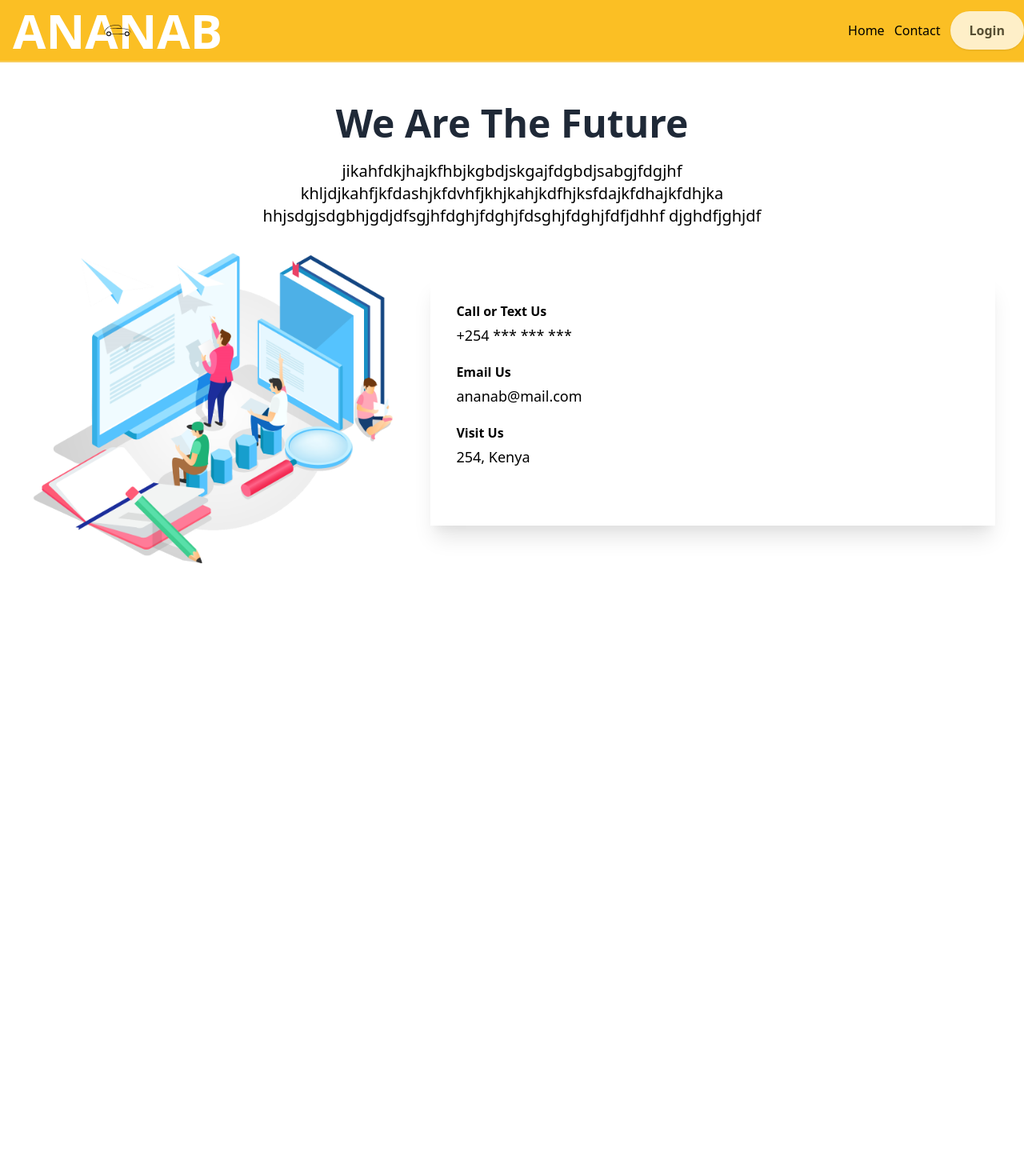
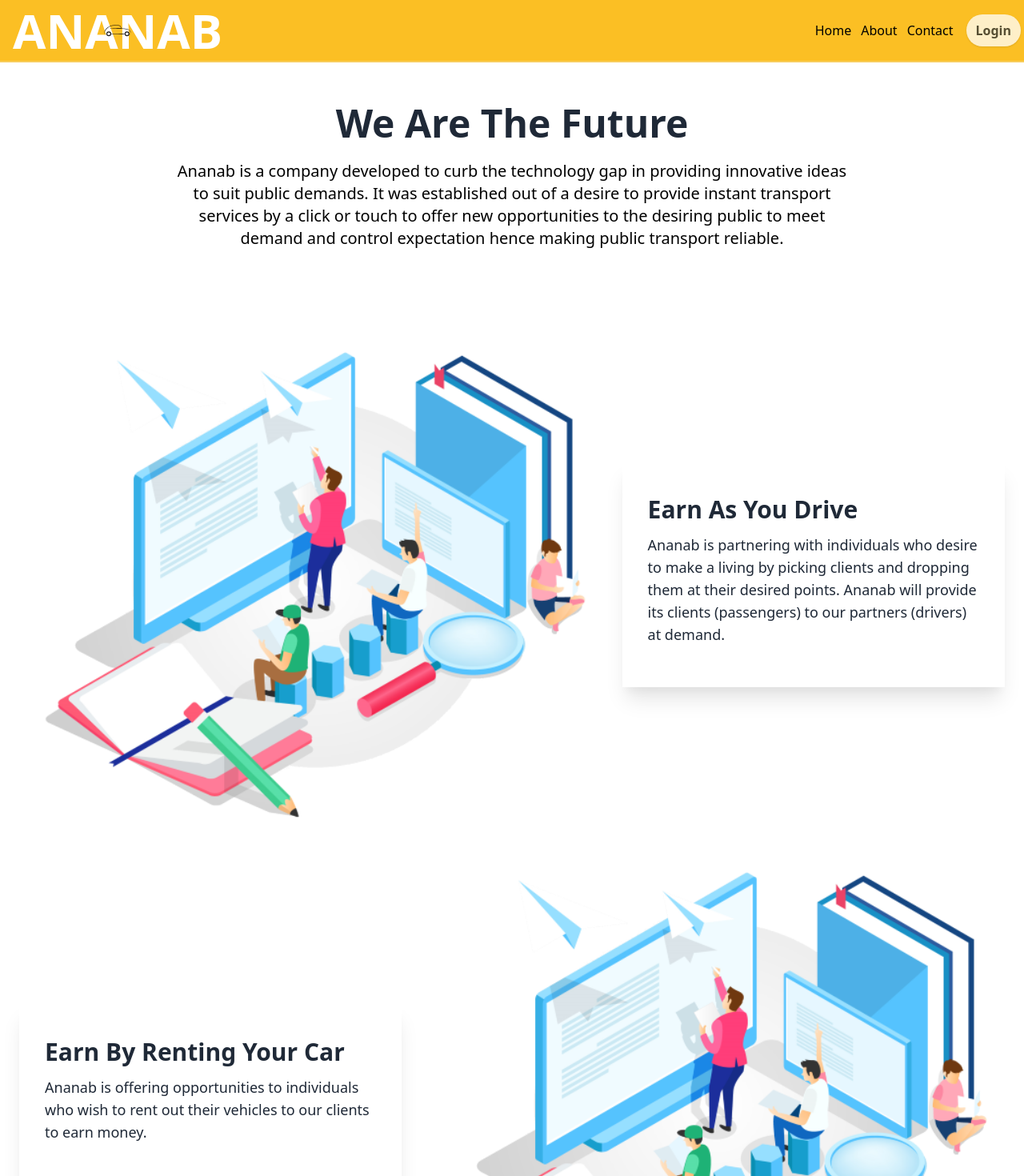
Before and after one commit to josmich100/ananab, a Next.js app: page /about in a window 1280 px wide. Shown: the top 1470 px of the page at 80% size. Before the commit the page ends 800 px from the top, so only its background shows below. Built offline with nearby package versions, Linux system fonts and the light colour scheme.

Commit message:
about page

```diff
--- a/components/Hero.js
+++ b/components/Hero.js
@@ -3,7 +3,7 @@ import Image from "next/image";
 
 function Hero() {
   return (
-    <div className="bg-yellow-400">
+    <div className="h-full bg-yellow-400">
       <div className="pt-24">
         <div className="container px-3 mx-auto flex flex-wrap flex-col md:flex-row items-center">
           <div className="flex flex-col w-full md:w-2/5 justify-center items-start text-center md:text-left">
@@ -12,7 +12,7 @@ function Hero() {
               The Future of Transport Services
             </p>
             <button className="mx-auto lg:mx-0 hover:underline bg-white text-gray-800 font-bold rounded-full my-6 py-4 px-8 shadow-lg focus:outline-none focus:shadow-outline transform transition hover:scale-105 duration-300 ease-in-out">
-              Register Now
+              <a href="/register">Register Now</a>
             </button>
           </div>
 
--- a/components/NavBar.js
+++ b/components/NavBar.js
@@ -47,13 +47,21 @@ const NavBar = (props) => {
               </svg>
             </button>
           </div>
+
           <div className="w-full flex-shrink lg:flex lg:items-center lg:w-auto hidden mt-2 lg:mt-0 bg-white lg:bg-transparent text-black p-4 lg:p-0 z-20">
             {props.children}
 
+            {/* <a
+              href="/register"
+              id="navAction"
+              className="mx-auto lg:mx-1 hover:underline bg-white text-gray-800 font-bold rounded-full mt-4 lg:mt-0 py-2 px-3 shadow opacity-75 focus:outline-none focus:shadow-outline transform transition hover:scale-105 duration-300 ease-in-out"
+            >
+              Register
+            </a> */}
             <a
               href="/login"
               id="navAction"
-              className="mx-auto lg:mx-0 hover:underline bg-white text-gray-800 font-bold rounded-full mt-4 lg:mt-0 py-3 px-6 shadow opacity-75 focus:outline-none focus:shadow-outline transform transition hover:scale-105 duration-300 ease-in-out"
+              className="mx-auto lg:mx-1 hover:underline bg-white text-gray-800 font-bold rounded-full mt-4 lg:mt-0 py-2 px-3 shadow opacity-75 focus:outline-none focus:shadow-outline transform transition hover:scale-105 duration-300 ease-in-out"
             >
               Login
             </a>
--- a/pages/about.js
+++ b/pages/about.js
@@ -12,41 +12,54 @@ function About() {
         background="bg-yellow-400"
         children={[
           <Links name="Home" dir="/" />,
+          <Links name="About" dir="about" />,
           <Links name="Contact" dir="contact" />,
         ]}
       />
+      <style>
+        @import
+        url('https://cdnjs.cloudflare.com/ajax/libs/MaterialDesign-Webfont/5.3.45/css/materialdesignicons.min.css')
+      </style>
+
       <Section
-        spacing="mt-20"
+        spacing="my-20"
         title="We Are The Future"
-        description="jikahfdkjhajkfhbjkgbdjskgajfdgbdjsabgjfdgjhf khljdjkahfjkfdashjkfdvhfjkhjkahjkdfhjksfdajkfdhajkfdhjka hhjsdgjsdgbhjgdjdfsgjhfdghjfdghjfdsghjfdghjfdfjdhhf djghdfjghjdf"
+        description="Ananab is a company developed to curb the technology gap in providing innovative ideas to suit public demands. It was established out of a desire to provide instant transport services by a click or touch to offer new opportunities to the desiring public to meet demand and control expectation hence making public transport reliable."
       />
 
       <SplitScreens
         children={[
-          <img className="w-full md:w-2/5 z-50" src="hero.png" />,
-          <div className="w-full md:w-1/3 p-6 flex flex-col flex-grow flex-shrink ">
-            <div className="flex-1 bg-white rounded-t rounded-b-none overflow-hidden shadow-xl">
-              <div className="flex flex-col bg-white p-8">
-                <div className="flex -mx-3">
-                  <div className="w-full px-3 mb-5">
-                    <h5 className="font-bold">Call or Text Us</h5>
-                    <p className="text-lg mb-5">
-                      <i class="mdi mdi-phone text-2xl"></i>
-                      +254 *** *** ***
-                    </p>
-                    <h5 className="font-bold">Email Us</h5>
-                    <p className="text-lg mb-5">
-                      <i class="mdi mdi-email text-2xl"></i> ananab@mail.com
-                    </p>
-                    <h5 className="font-bold">Visit Us</h5>
-                    <p className="text-lg mb-5">
-                      <i class="mdi mdi-map text-2xl"></i> 254, Kenya
-                    </p>
-                  </div>
-                </div>
-              </div>
+          <img className="w-full md:w-3/5" src="hero.png" />,
+          <div className="w-full md:w-2/5 p-6 flex flex-col flex-grow flex-shrink ">
+            <div className="flex-1 bg-white overflow-hidden shadow-xl p-8 -mx-3">
+              <h5 className="text-3xl text-gray-800 font-bold py-3">
+                Earn As You Drive
+              </h5>
+              <p className="text-lg text-gray-800 mb-5">
+                Ananab is partnering with individuals who desire to make a
+                living by picking clients and dropping them at their desired
+                points. Ananab will provide its clients (passengers) to our
+                partners (drivers) at demand.
+              </p>
             </div>
           </div>,
+        ]}
+      />
+
+      <SplitScreens
+        children={[
+          <div className="w-full md:w-2/5 p-6 flex flex-col flex-grow flex-shrink ">
+            <div className="flex-1 bg-white overflow-hidden shadow-xl p-8 -mx-3">
+              <h5 className="text-3xl text-gray-800 font-bold py-3">
+                Earn By Renting Your Car
+              </h5>
+              <p className="text-lg text-gray-800 mb-5">
+                Ananab is offering opportunities to individuals who wish to rent
+                out their vehicles to our clients to earn money.
+              </p>
+            </div>
+          </div>,
+          <img className="w-full md:w-3/5" src="hero.png" />,
         ]}
       />
     </div>
--- a/pages/contact.js
+++ b/pages/contact.js
@@ -40,6 +40,7 @@ function Contact() {
         children={[
           <Links name="Home" dir="/" />,
           <Links name="About" dir="about" />,
+          <Links name="Contact" dir="contact" />,
         ]}
       />
       <style>
@@ -64,16 +65,16 @@ function Contact() {
                   <div className="w-full px-3 mb-5">
                     <h5 className="font-bold">Call or Text Us</h5>
                     <p className="text-lg mb-5">
-                      <i class="mdi mdi-phone text-2xl"></i>
+                      <i className="mdi mdi-phone text-2xl"></i>
                       +254 *** *** ***
                     </p>
                     <h5 className="font-bold">Email Us</h5>
                     <p className="text-lg mb-5">
-                      <i class="mdi mdi-email text-2xl"></i> ananab@mail.com
+                      <i className="mdi mdi-email text-2xl"></i> ananab@mail.com
                     </p>
                     <h5 className="font-bold">Visit Us</h5>
                     <p className="text-lg mb-5">
-                      <i class="mdi mdi-map text-2xl"></i> 254, Kenya
+                      <i className="mdi mdi-map text-2xl"></i> 254, Kenya
                     </p>
                   </div>
                 </div>
--- a/pages/index.js
+++ b/pages/index.js
@@ -3,10 +3,6 @@ import Image from "next/image";
 import Hero from "../components/Hero";
 import Links from "../components/Links";
 import NavBar from "../components/NavBar";
-import Section from "../components/Section";
-import Service from "../components/Service";
-import ServiceCard from "../components/ServiceCard";
-import SplitScreens from "../components/SplitScreens";
 import styles from "../styles/Home.module.css";
 
 export default function Home() {
@@ -20,27 +16,19 @@ export default function Home() {
 
       <main>
         <NavBar
+          background="bg-yellow-400"
           children={[
+            <Links name="Home" dir="/" />,
             <Links name="About" dir="about" />,
             <Links name="Contact" dir="contact" />,
           ]}
         />
         <Hero />
-
-        <Section title="About Us" description="Who we are" />
-        <SplitScreens
-          children={[
-            <ServiceCard
-              btnName="Talk to us"
-              description="Good things happen when people can move, whether across town or toward their dreams. Opportunities appear, open up, become reality. What started as a way to tap a button to get a ride has led to billions of moments of human connection as people around the world go all kinds of places in all kinds of ways with the help of our technology."
-            />,
-            <img className="w-full md:w-4/5 z-50" src="hero.png" />,
-          ]}
-        />
       </main>
 
-      <footer className={styles.footer}>
+      <footer className="bg-yellow-400">
         <a
+          className="text-xl text-gray-900"
           href="https://michina.netlify.app"
           target="_blank"
           rel="noopener noreferrer"
--- a/pages/login.js
+++ b/pages/login.js
@@ -37,8 +37,6 @@ const Login = () => {
           <Links name="Home" dir="/" />,
           <Links name="About" dir="about" />,
           <Links name="Contact" dir="contact" />,
-          <Links name="Driver" dir="register1" />,
-          <Links name="Fleet" dir="register1" />,
         ]}
       />
       <style>
--- /dev/null
+++ b/pages/register.js
@@ -0,0 +1,80 @@
+import React, { useState } from "react";
+
+import NavBar from "../components/NavBar";
+import Links from "../components/Links";
+
+const Register = () => {
+  return (
+    <div>
+      <NavBar
+        background="bg-yellow-400"
+        children={[
+          <Links name="Home" dir="/" />,
+          <Links name="About" dir="about" />,
+          <Links name="Contact" dir="contact" />,
+        ]}
+      />
+      <style>
+        @import
+        url('https://cdnjs.cloudflare.com/ajax/libs/MaterialDesign-Webfont/5.3.45/css/materialdesignicons.min.css')
+      </style>
+
+      <div className="min-w-screen min-h-screen bg-gray-900 flex items-center justify-center px-5 py-5">
+        <div className="bg-gray-100 text-gray-500 rounded-3xl shadow-xl w-full overflow-hidden max-w-full">
+          <div className="md:flex w-full">
+            <div className="hidden md:block w-1/2 bg-yellow-400 py-10 px-10">
+              <img width="100%" height="auto" src="hero.png" />
+            </div>
+            <div className="w-full md:w-1/2 py-10 px-5 md:px-10">
+              <div className="text-center mb-10">
+                <h1 className="font-bold text-3xl text-gray-900">Register</h1>
+
+                <div className="flex flex-row my-12 mx-8 p-5 border border-1 rounded-xl shadow-lg">
+                  <div className="flex-col w-1/3 mx-2">
+                    <i className="mdi mdi-map-marker-outline text-black text-8xl"></i>
+                  </div>
+                  <div className="flex-col w-2/3 mx-2">
+                    <p className="text-xl font-bold text-gray-900">
+                      Ananab is now available in
+                    </p>
+                    <p className="text-lg">Kisii</p>
+                    <p className="text-lg">Nyamira</p>
+                  </div>
+                </div>
+
+                <div className="p-4 rounded-xl shadow-xl">
+                  <p className="text-xl font-bold text-gray-900">
+                    To sign up as a driver or renter,
+                  </p>
+
+                  <button
+                    type="button"
+                    className="mx-auto lg:mx-0 gradient text-black text-xl font-bold rounded-full my-3 py-3 px-10 bg-gradient-to-r from-yellow-200 to-yellow-500 shadow-lg focus:outline-none focus:shadow-outline transform transition hover:scale-105 duration-300 ease-in-out"
+                  >
+                    <a href="driverapp">Download Ananab Driver App</a>
+                  </button>
+
+                  <button
+                    type="button"
+                    className="mx-auto lg:mx-0 gradient text-black text-xl font-bold rounded-full mb-3 py-3 px-10 bg-gradient-to-r from-yellow-200 to-yellow-500 shadow-lg focus:outline-none focus:shadow-outline transform transition hover:scale-105 duration-300 ease-in-out"
+                  >
+                    <a href="renterapp">Download Ananab Renter App</a>
+                  </button>
+
+                  <p className="text-black text-2xl my-3">
+                    Read our{" "}
+                    <a href="/terms" className="font-bold underline">
+                      terms and conditions
+                    </a>
+                  </p>
+                </div>
+              </div>
+            </div>
+          </div>
+        </div>
+      </div>
+    </div>
+  );
+};
+
+export default Register;
--- /dev/null
+++ b/pages/terms.js
@@ -0,0 +1,66 @@
+import React from "react";
+import Hero from "../components/Hero";
+import Links from "../components/Links";
+import NavBar from "../components/NavBar";
+import Section from "../components/Section";
+import SplitScreens from "../components/SplitScreens";
+
+function Terms() {
+  return (
+    <div>
+      <NavBar
+        background="bg-yellow-400"
+        children={[
+          <Links name="Home" dir="/" />,
+          <Links name="About" dir="about" />,
+          <Links name="Contact" dir="contact" />,
+        ]}
+      />
+      <style>
+        @import
+        url('https://cdnjs.cloudflare.com/ajax/libs/MaterialDesign-Webfont/5.3.45/css/materialdesignicons.min.css')
+      </style>
+
+      <Section
+        spacing="my-20"
+        title="Terms and Conditions"
+        description={[
+          <p className="my-2">
+            Ananab is a company developed to curb the technology gap in
+            providing innovative ideas to suit public demands. It was
+            established out of a desire to provide instant transport services by
+            a click or touch to offer new opportunities to the desiring public
+            to meet demand and control expectation hence making public transport
+            reliable.
+          </p>,
+          <p className="my-2">
+            Ananab is a company developed to curb the technology gap in
+            providing innovative ideas to suit public demands. It was
+            established out of a desire to provide instant transport services by
+            a click or touch to offer new opportunities to the desiring public
+            to meet demand and control expectation hence making public transport
+            reliable.
+          </p>,
+          <p className="my-2">
+            Ananab is a company developed to curb the technology gap in
+            providing innovative ideas to suit public demands. It was
+            established out of a desire to provide instant transport services by
+            a click or touch to offer new opportunities to the desiring public
+            to meet demand and control expectation hence making public transport
+            reliable.
+          </p>,
+          <p className="my-2">
+            Ananab is a company developed to curb the technology gap in
+            providing innovative ideas to suit public demands. It was
+            established out of a desire to provide instant transport services by
+            a click or touch to offer new opportunities to the desiring public
+            to meet demand and control expectation hence making public transport
+            reliable.
+          </p>,
+        ]}
+      />
+    </div>
+  );
+}
+
+export default Terms;
```
